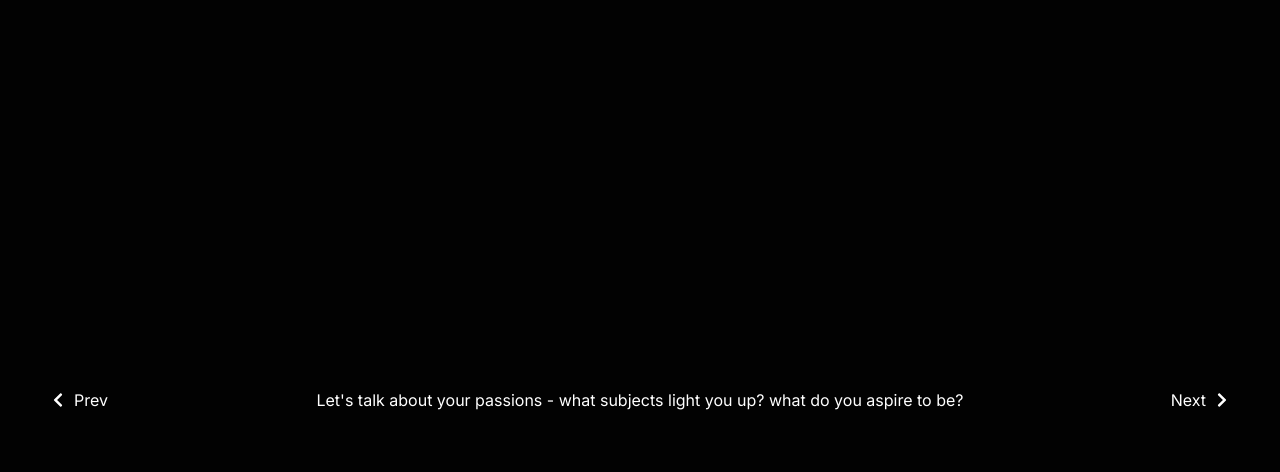
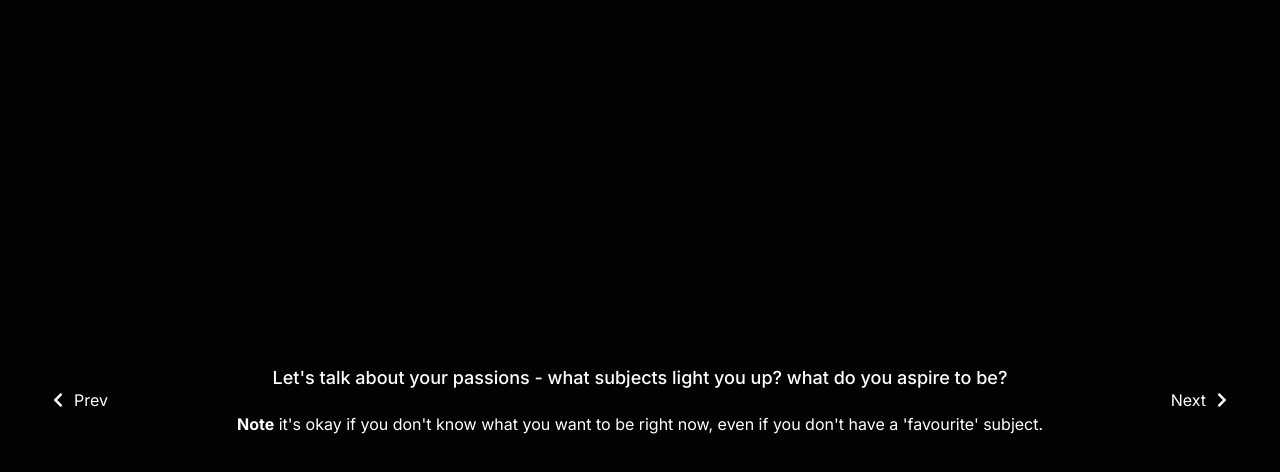
Before and after one commit to ebeeyuuu/react-uniglow, a Next.js app: page /pages/main/ai-matching in a window 1280 px wide. Both pictures are taken after a click on the button "Next". Shown: the top 472 px of the page. Built offline with nearby package versions, Linux system fonts and the light colour scheme.

Commit message:
templated subject and career chooser

```diff
--- a/src/app/components/Main/AI-Matcher/FirstSlide.tsx
+++ b/src/app/components/Main/AI-Matcher/FirstSlide.tsx
@@ -11,7 +11,7 @@ const FirstSlide = () => {
           Welcome to Uniglow&apos;s AI Matcher
         </div>
         <div className="text-lg font-medium text-center">
-          This is the place where we help you decide on what university is best for you!
+          Here we help you decide on what university is best for you!
         </div>
         <div className="flex flex-row gap-x-[20px] justify-center items-center whitespace-nowrap">
           <Link href="/pages/main" className="px-5 py-3 flex flex-row items-center gap-x-[10px] bg-[#003366] rounded-[10px]">
--- a/src/app/components/Main/AI-Matcher/SecondSlide.tsx
+++ b/src/app/components/Main/AI-Matcher/SecondSlide.tsx
@@ -2,8 +2,16 @@ import React from 'react'
 
 const SecondSlide = () => {
   return (
-    <div>
-      Let's talk about your passions - what subjects light you up? what do you aspire to be?
+    <div className="w-full h-full flex justify-center items-center w-4/5 mx-auto">
+      <div className="flex flex-col gap-y-[20px] justify-center items-center">
+        <div className="text-center text-lg font-medium">
+          Let&apos;s talk about your passions - what subjects light you up? what do you aspire to be?
+        </div>
+        <div className="text-center text-base">
+          <strong>Note</strong> it's okay if you don't know what you want to be right now, even if you don't have a &apos;favourite&apos; subject.
+        </div>
+      </div>
+      {/* add a delayed animation here to the text to have it go up. also animate a bento grid that scrolls so that you can choose a bunch of subjects and jobs*/}
     </div>
   )
 }
```
